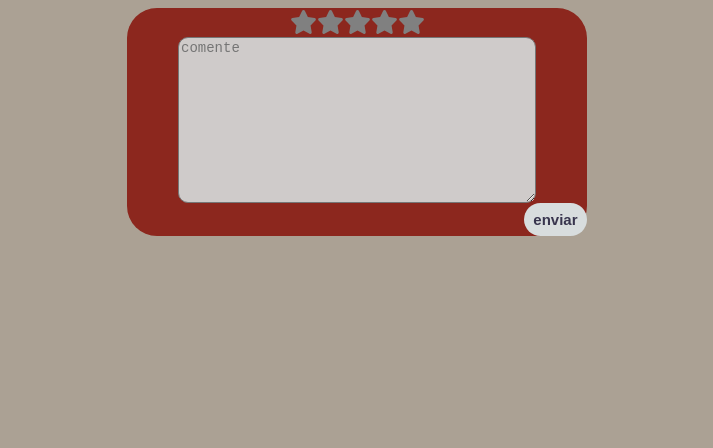
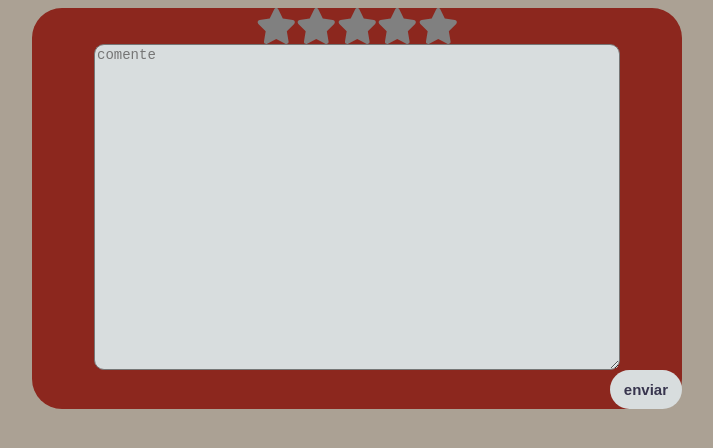
Before and after one commit to yasmws/ess-project, an Angular app in the folder frontend/aurore/: page /historic/rating in a window 1280 px wide. Shown: the top 448 px of the page, without its empty margins (283-996 px from the left). Built offline with nearby package versions, Linux system fonts and the light colour scheme.

Commit message:
feat: feature evaluate change css

```diff
--- a/frontend/aurore/src/app/components/rating/rating.component.css
+++ b/frontend/aurore/src/app/components/rating/rating.component.css
@@ -1,14 +1,14 @@
 
 form{
-    width: 460px;
+    width: 650px;
     margin: 0 auto;
 }
 
 textarea{
     align-items: center;
     border-radius: 10px;
-    background-color: #CFCBCA;
-    color: #38354E;
+    background-color: #D8DDDE;
+    color: #000;
     font-size: 14px;
 }
 
@@ -30,9 +30,6 @@ textarea{
     border-radius: 10px;
 }
 
-
-
-
 button[type="submit"] {
     background-color: #D8DDDE;
     color: #38354E;
@@ -40,7 +37,7 @@ button[type="submit"] {
     margin-left: auto;
     margin-right: 0;
     border: none;
-    padding: 0.4em 0.5em;
+    padding: 0.6em 0.8em;
     font-weight: bold;
     cursor: pointer;
     font-size: 15px;
--- a/frontend/aurore/src/app/components/rating/rating.component.html
+++ b/frontend/aurore/src/app/components/rating/rating.component.html
@@ -6,7 +6,7 @@
                 <app-stars (changeStars) = "onChangeStars($event)" ></app-stars>
             </div>
             <div class="form-group">
-                <textarea cols="40" rows="10" type="text" class="form-control" [(ngModel)]="comment" name="comment" placeholder="comente"> </textarea>
+                <textarea cols="60" rows="20" type="text" class="form-control" [(ngModel)]="comment" name="comment" placeholder="comente"> </textarea>
             </div>
         </div>
             <div class="form-group"><button type="submit">enviar</button></div>
--- a/frontend/aurore/src/app/components/stars/stars.component.html
+++ b/frontend/aurore/src/app/components/stars/stars.component.html
@@ -3,28 +3,33 @@
       [class.rated]="stars >= 5"
       [icon]="faStar"
       (click)="setStarNumber(5)"
+      size = xl
     ></fa-icon>
     <fa-icon
       [class.rated]="stars >= 4"
       [icon]="faStar"
       (click)="setStarNumber(4)"
+      size = xl
     ></fa-icon>
 
     <fa-icon
       [class.rated]="stars >= 3 "
       [icon]="faStar"
       (click)="setStarNumber(3)"
+      size = xl
     ></fa-icon>
 
     <fa-icon
       [class.rated]="stars >= 2"
       [icon]="faStar"
       (click)="setStarNumber(2)"
+      size = xl
     ></fa-icon>
 
     <fa-icon
       [class.rated]="stars >= 1"
       [icon]="faStar"
       (click)="setStarNumber(1)"
+      size = xl
     ></fa-icon>
   </div>
```
